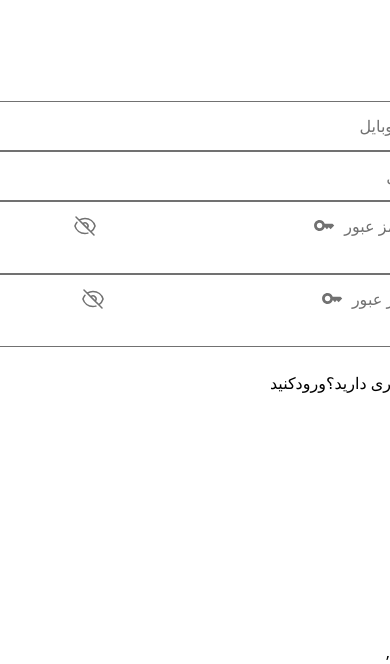
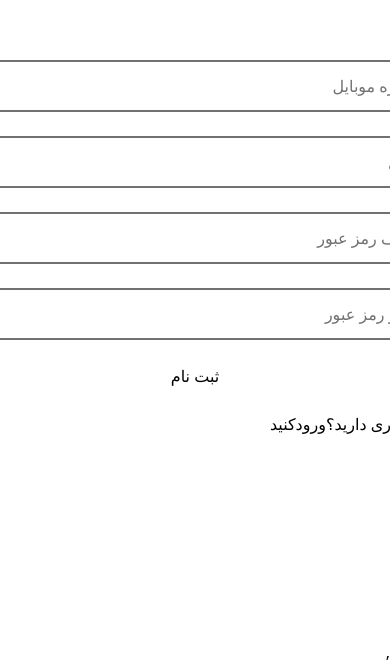
Before and after one commit to awmiri/PLANT-WEB, a React (Vite) app: page /loginpage in a window 390 px wide. Shown: the part 204-868 px from the top of the page. Built offline with nearby package versions, Linux system fonts and the light colour scheme.

Commit message:
add blur and focus efect on email and mobile inpute and set gap between inputs

```diff
--- a/src/mainConsept/Login_page/SignupPage.jsx
+++ b/src/mainConsept/Login_page/SignupPage.jsx
@@ -1,49 +1,53 @@
-import React from 'react'
+import React, { useState } from 'react'
 import './login.css'
 
 
 export default function SignupPage() {
+    const [focusesMobile, setFocusesMobile] = useState(false)
+    const [focusesEmail, setFocusesEmail] = useState(false)
+    const [focusesPassword, setFocusesPassword] = useState(false)
+    const [focusesRePass, setFocusesRepass] = useState(false)
     return (
         <>
             <div className='w-full h-full flex flex-col items-center justify-center'>
                 <div className='w-[540px] h-[485px] flex flex-col items-start justify-center'>
                     <h2 className='text-customBlack font-vazirBold mb-8 text-xl'>ثبت نام</h2>
-                    <form action="" className='w-full'>
-                        <div className='border border-customgray3 rounded-xl flex relative gap-2 w-full py-3 px-3.5 text-customgray3'>
-                            <svg fill="none" viewBox="0 0 24 24" stroke-width="1.5" stroke="currentColor" class="size-6">
+                    <form action="" className='w-full flex flex-col gap-6'>
+                        <div className={`border-2 ${!focusesMobile ? 'border-customgray3' : 'border-hightGreen'} rounded-xl flex relative gap-2 w-full py-3 px-3.5 text-customgray3 transition`}>
+                            <svg fill="none" viewBox="0 0 24 24" stroke-width="1.5" stroke="currentColor" className={`size-6 ${!focusesMobile ? 'text-customgray3' : 'text-hightGreen'} transition`}>
                                 <path stroke-linecap="round" stroke-linejoin="round" d="M10.5 1.5H8.25A2.25 2.25 0 0 0 6 3.75v16.5a2.25 2.25 0 0 0 2.25 2.25h7.5A2.25 2.25 0 0 0 18 20.25V3.75a2.25 2.25 0 0 0-2.25-2.25H13.5m-3 0V3h3V1.5m-3 0h3m-3 18.75h3" />
                             </svg>
-                            <label htmlFor="" className='absolute'>شماره موبایل</label>
-                            <input type="number" className='w-full outline-0' />
+                            <label htmlFor="" className={`absolute bg-white ${!focusesMobile ? 'right-10' : '-top-4 right-4 text-hightGreen'} transition-all duration-300 ease-in-out pointer-events-none`}>شماره موبایل</label>
+                            <input type="number" className='w-full outline-0' onFocus={() => { setFocusesMobile(true) }} onBlur={(event) => { if (event.target.value.trim() === "") { setFocusesMobile(false) } }} />
                         </div>
-                        <div className='border border-customgray3 rounded-xl flex relative gap-2 w-full py-3 px-3.5 text-customgray3'>
-                            <svg fill="none" viewBox="0 0 24 24" stroke-width="1.5" stroke="currentColor" class="size-6">
+                        <div className={`border-2 ${!focusesEmail ? 'border-customgray3' : 'border-hightGreen'} rounded-xl flex relative gap-2 w-full py-3 px-3.5 text-customgray3 transition`}>
+                            <svg fill="none" viewBox="0 0 24 24" stroke-width="1.5" stroke="currentColor" className={`size-6 ${!focusesEmail ? 'text-customgray3' : 'text-hightGreen'} transition`}>
                                 <path stroke-linecap="round" stroke-linejoin="round" d="M21.75 6.75v10.5a2.25 2.25 0 0 1-2.25 2.25h-15a2.25 2.25 0 0 1-2.25-2.25V6.75m19.5 0A2.25 2.25 0 0 0 19.5 4.5h-15a2.25 2.25 0 0 0-2.25 2.25m19.5 0v.243a2.25 2.25 0 0 1-1.07 1.916l-7.5 4.615a2.25 2.25 0 0 1-2.36 0L3.32 8.91a2.25 2.25 0 0 1-1.07-1.916V6.75" />
                             </svg>
 
-                            <label htmlFor="">ایمیل</label>
-                            <input type="email" className='w-full outline-0' />
+                            <label htmlFor="" className={`absolute bg-white ${!focusesEmail ? 'right-10' : '-top-4 right-4 text-hightGreen'} transition-all duration-300 ease-in-out pointer-events-none`}>ایمیل</label>
+                            <input type="email" className='w-full outline-0 ' onFocus={() => { setFocusesEmail(true) }} onBlur={(event) => { if (event.target.value.trim() === "") { setFocusesEmail(false) } }} />
                         </div>
-                        <div className='border border-customgray3 rounded-xl flex relative gap-2 w-full py-3 px-3.5 text-customgray3'>
-                            <label htmlFor="">تعریف رمز عبور</label>
-                            <div>
+                        <div className='border-2 border-customgray3 rounded-xl flex relative gap-2 w-full py-3 px-3.5 text-customgray3'>
+                            <label htmlFor="" className='absolute right-10 pointer-events-none'>تعریف رمز عبور</label>
+                            <div className='w-full flex items-center'>
                                 <svg width="23" height="23" viewBox="0 0 23 23" fill="none">
                                     <path d="M19.4063 9.66667H11.7522C11.0005 7.53083 8.9655 6 6.573 6C3.53883 6 1.073 8.46583 1.073 11.5C1.073 14.5342 3.53883 17 6.573 17C8.9655 17 11.0005 15.4692 11.7522 13.3333H12.073L13.9063 15.1667L15.7397 13.3333L17.573 15.1667L21.2397 11.4633L19.4063 9.66667ZM6.573 14.25C5.0605 14.25 3.823 13.0125 3.823 11.5C3.823 9.9875 5.0605 8.75 6.573 8.75C8.0855 8.75 9.323 9.9875 9.323 11.5C9.323 13.0125 8.0855 14.25 6.573 14.25Z" fill="#717171" />
                                 </svg>
-                                <input type="password" className='w-full outline-0' />
+                                <input type="password" className='w-full outline-0 ' onFocus={() => { setFocuses(true) }} />
                             </div>
                             <svg fill="none" viewBox="0 0 24 24" stroke-width="1.5" stroke="currentColor" class="size-6">
                                 <path stroke-linecap="round" stroke-linejoin="round" d="M3.98 8.223A10.477 10.477 0 0 0 1.934 12C3.226 16.338 7.244 19.5 12 19.5c.993 0 1.953-.138 2.863-.395M6.228 6.228A10.451 10.451 0 0 1 12 4.5c4.756 0 8.773 3.162 10.065 7.498a10.522 10.522 0 0 1-4.293 5.774M6.228 6.228 3 3m3.228 3.228 3.65 3.65m7.894 7.894L21 21m-3.228-3.228-3.65-3.65m0 0a3 3 0 1 0-4.243-4.243m4.242 4.242L9.88 9.88" />
                             </svg>
 
                         </div>
-                        <div className='border border-customgray3 rounded-xl flex relative gap-2 w-full py-3 px-3.5 text-customgray3'>
-                            <label htmlFor="">تکرار رمز عبور</label>
-                            <div>
+                        <div className='border-2 border-customgray3 rounded-xl flex relative gap-2 w-full py-3 px-3.5 text-customgray3'>
+                            <label htmlFor="" className='absolute right-10 pointer-events-none'>تکرار رمز عبور</label>
+                            <div className='w-full flex items-center'>
                                 <svg width="23" height="23" viewBox="0 0 23 23" fill="none">
                                     <path d="M19.4063 9.66667H11.7522C11.0005 7.53083 8.9655 6 6.573 6C3.53883 6 1.073 8.46583 1.073 11.5C1.073 14.5342 3.53883 17 6.573 17C8.9655 17 11.0005 15.4692 11.7522 13.3333H12.073L13.9063 15.1667L15.7397 13.3333L17.573 15.1667L21.2397 11.4633L19.4063 9.66667ZM6.573 14.25C5.0605 14.25 3.823 13.0125 3.823 11.5C3.823 9.9875 5.0605 8.75 6.573 8.75C8.0855 8.75 9.323 9.9875 9.323 11.5C9.323 13.0125 8.0855 14.25 6.573 14.25Z" fill="#717171" />
                                 </svg>
-                                <input type="password" className='w-full outline-0' />
+                                <input type="password" className='w-full outline-0 p' onFocus={() => { setFocuses(true) }} />
                             </div>
                             <svg fill="none" viewBox="0 0 24 24" stroke-width="1.5" stroke="currentColor" class="size-6">
                                 <path stroke-linecap="round" stroke-linejoin="round" d="M3.98 8.223A10.477 10.477 0 0 0 1.934 12C3.226 16.338 7.244 19.5 12 19.5c.993 0 1.953-.138 2.863-.395M6.228 6.228A10.451 10.451 0 0 1 12 4.5c4.756 0 8.773 3.162 10.065 7.498a10.522 10.522 0 0 1-4.293 5.774M6.228 6.228 3 3m3.228 3.228 3.65 3.65m7.894 7.894L21 21m-3.228-3.228-3.65-3.65m0 0a3 3 0 1 0-4.243-4.243m4.242 4.242L9.88 9.88" />
@@ -56,8 +60,8 @@
                         <p>حساب کاربری دارید؟<a href="">ورود</a>کنید</p>
 
                     </form>
-                </div>
-            </div>
+                </div >
+            </div >
             <img src="./image/loginimg/loginpic.png" alt="" className="max-w-full max-h-full object-contain" />
         </>
     )
```
